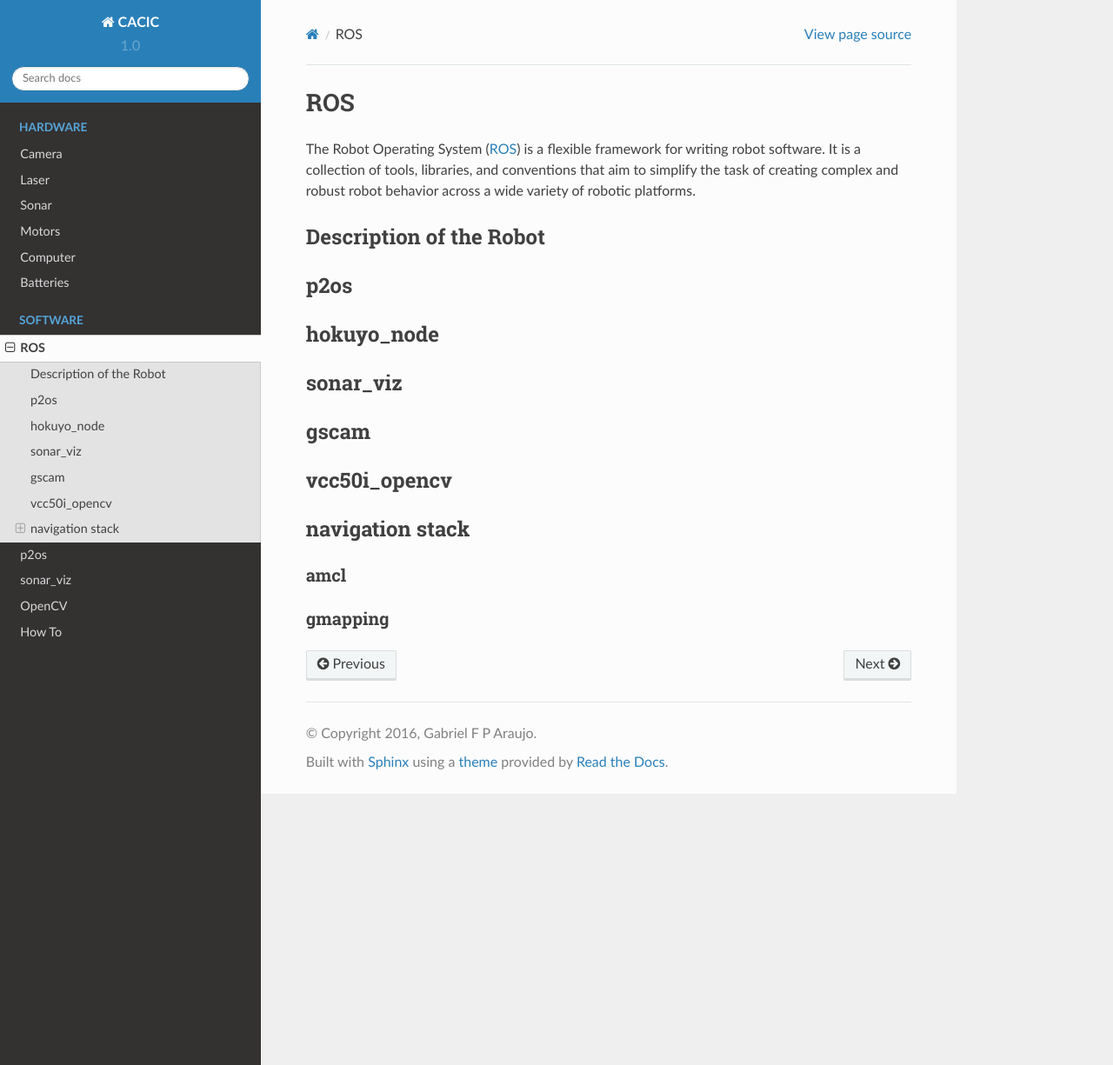
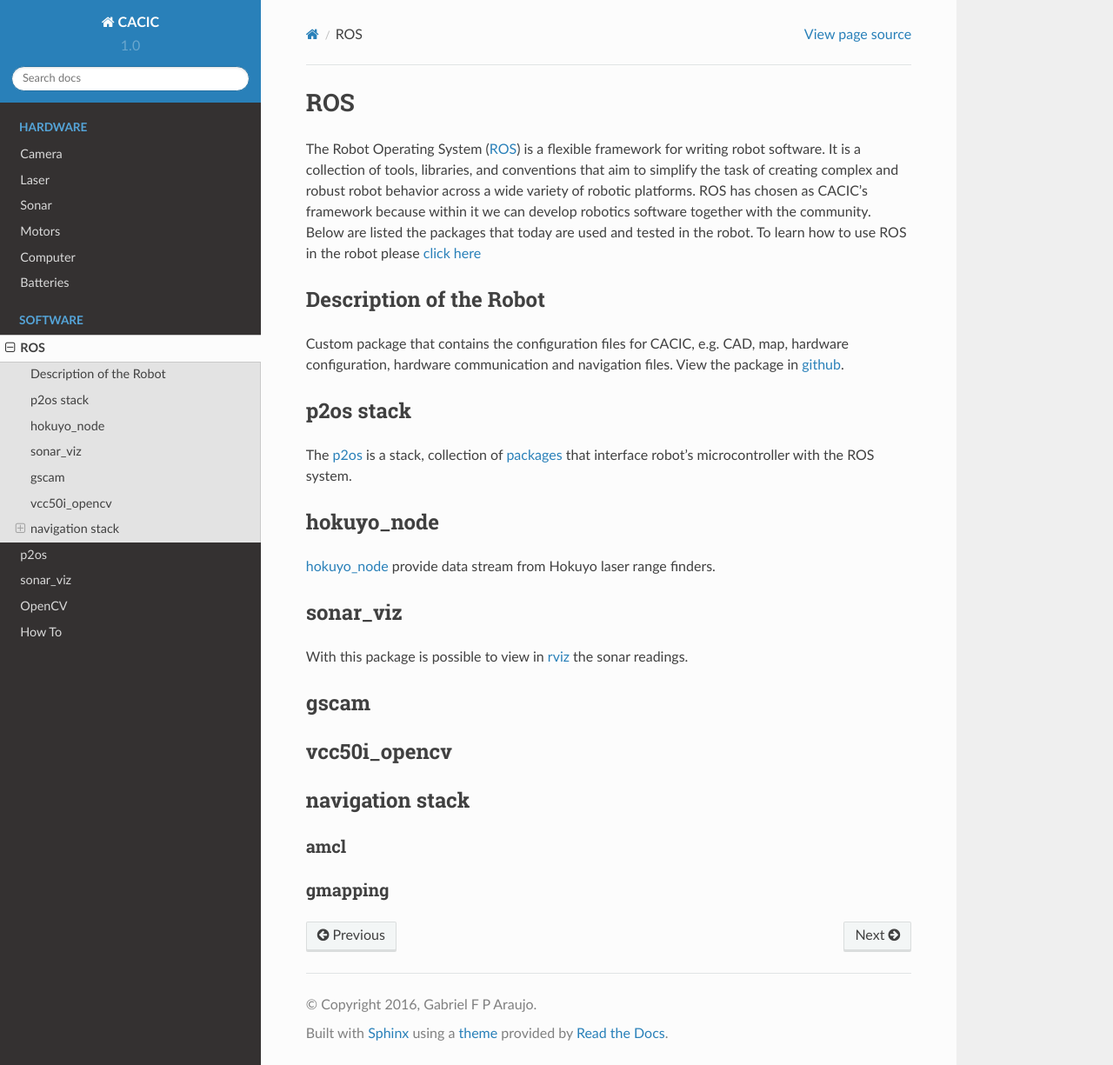
Before and after one commit to Gastd/cacic, a Sphinx documentation site: the page built from docs/source/ros.rst, in a window 1280 px wide and 1225 px high. Shown: the whole window at 87% size. Built offline with Sphinx 7.4.7 and the Read the Docs theme 2.0.0, drawn with Linux system fonts in a browser that asks for light colours.

Commit message:
improve ros documentation

```diff
--- a/docs/source/camera.rst
+++ b/docs/source/camera.rst
@@ -39,7 +39,7 @@ For the Pan-Tilt-Zoom
 ---------------------
    Camera's PTZ can be controlled with `P2OS`_ package in `ROS`_
 
-.. _P2OS: p2os.tml
+.. _P2OS: p2os.html
 .. _ROS: ros.html
 
 Framegrabber
--- a/docs/source/ros.rst
+++ b/docs/source/ros.rst
@@ -1,21 +1,38 @@
 ROS
 ===
 
-The Robot Operating System (`ROS`_) is a flexible framework for writing robot software. It is a collection of tools, libraries, and conventions that aim to simplify the task of creating complex and robust robot behavior across a wide variety of robotic platforms.
+The Robot Operating System (`ROS`_) is a flexible framework for writing robot software. It is a collection of tools, libraries, and conventions that aim to simplify the task of creating complex and robust robot behavior across a wide variety of robotic platforms. ROS has chosen as CACIC's framework because within it we can develop robotics software together with the community. Below are listed the packages that today are used and tested in the robot. To learn how to use ROS in the robot please `click here`_
 
+.. _click here: howto.html
+.. _CIC: http://www.cic.unb.br/
 .. _ROS: http://www.ros.org/
 
 Description of the Robot
 ~~~~~~~~~~~~~~~~~~~~~~~~
+Custom package that contains the configuration files for CACIC, e.g. CAD, map, hardware configuration, hardware communication and navigation files. View the package in github_.
 
-p2os
-~~~~
+.. _github: https://github.com/Gastd/cacic_description
+
+p2os stack
+~~~~~~~~~~
+The p2os_ is a stack, collection of packages_ that interface robot's microcontroller with the ROS system.
+
+.. _p2os: http://wiki.ros.org/p2os
+.. _packages: http://wiki.ros.org/Packages
 
 hokuyo_node
 ~~~~~~~~~~~
 
+hokuyo_node_ provide data stream from Hokuyo laser range finders.
+
+.. _hokuyo_node: http://wiki.ros.org/hokuyo_node
+
 sonar_viz
 ~~~~~~~~~
+
+With this package is possible to view in rviz_ the sonar readings.
+
+.. _rviz: http://wiki.ros.org/rviz
 
 gscam
 ~~~~~
```
Also changed, not shown: 9 other files.
